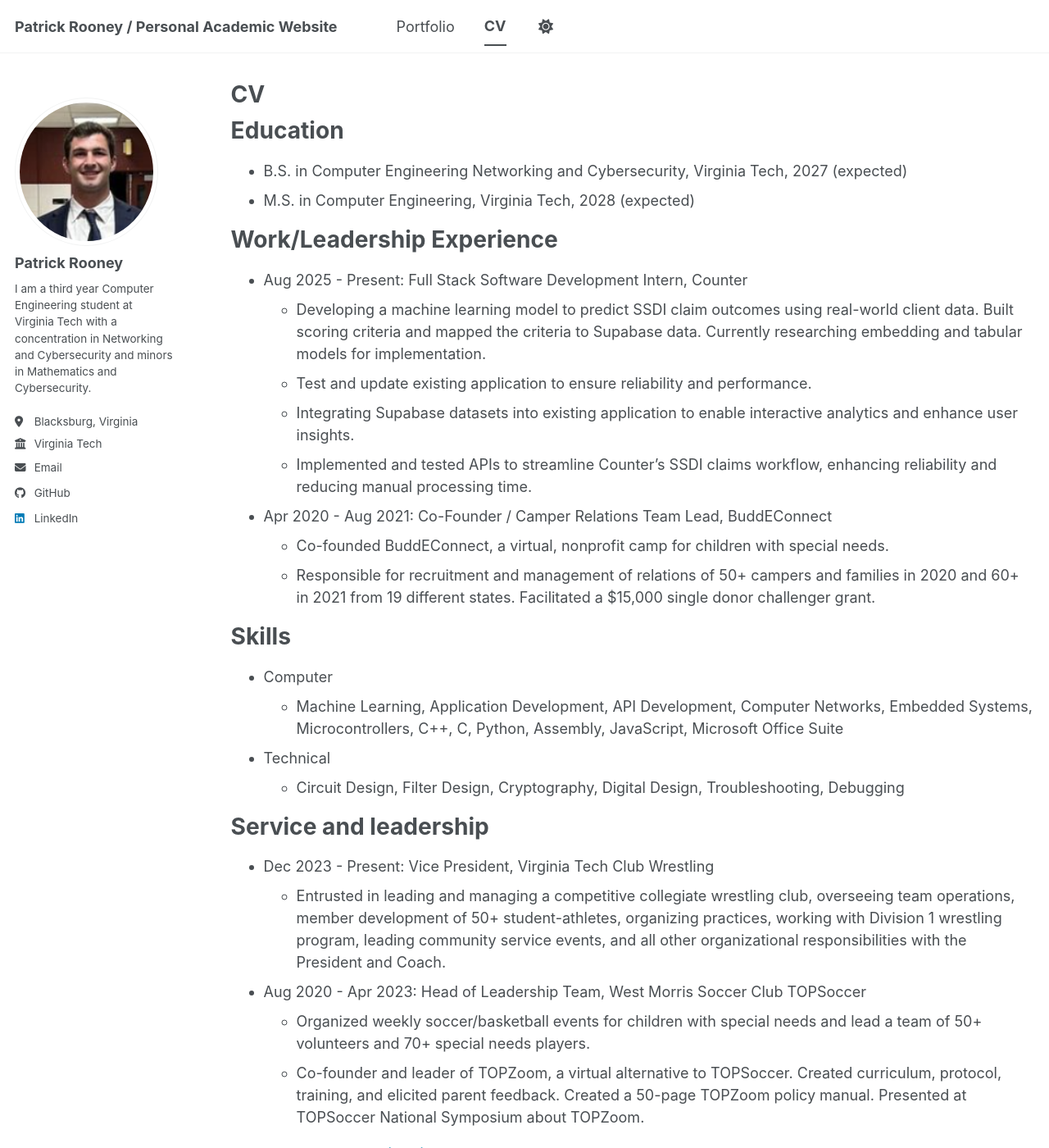
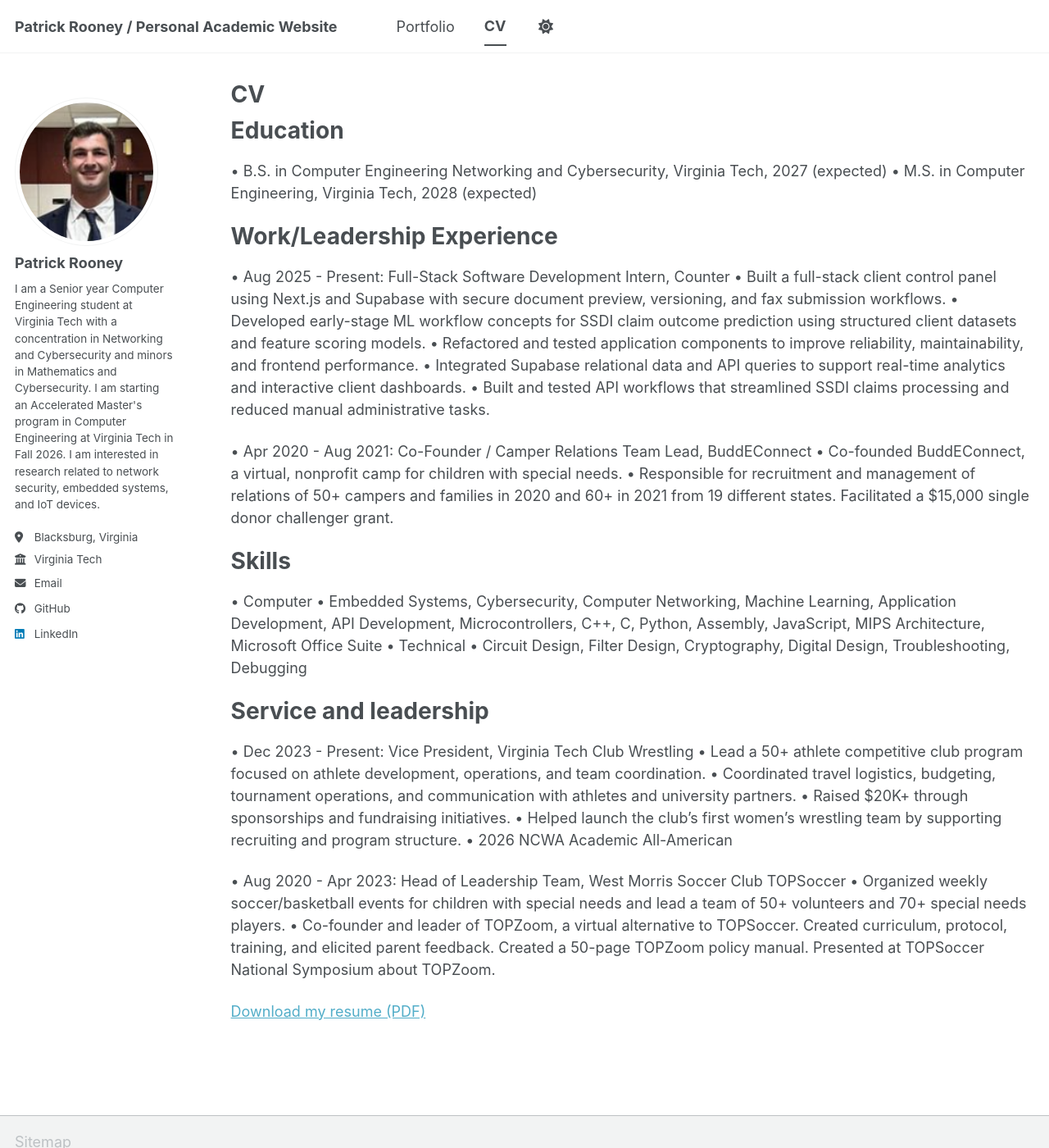
Before and after one commit to patrickrooney25/patrickrooney25.github.io, a Jekyll site: the page built from _pages/cv.md, in a window 1280 px wide and 1400 px high. Shown: the whole window at 82% size. Built offline with Jekyll 4.4.1, drawn with Linux system fonts in a browser that asks for light colours; a script bundle is joined from its source files by our own code; library files that are not in the unit come from our copies.

Commit message:
Updated to current information

```diff
--- a/_config.yml
+++ b/_config.yml
@@ -26,9 +26,11 @@ author:
   avatar           : "Headshot.png"
   name             : "Patrick Rooney"
   pronouns         : # example: "she/her"
-  bio              : "I am a third year Computer Engineering student at Virginia Tech with a
+  bio              : "I am a Senior year Computer Engineering student at Virginia Tech with a
                       concentration in Networking and Cybersecurity and minors in Mathematics
-                      and Cybersecurity."
+                      and Cybersecurity. I am starting an Accelerated Master's program in Computer
+                      Engineering at Virginia Tech in Fall 2026. I am interested in research
+                      related to network security, embedded systems, and IoT devices."
   location         : "Blacksburg, Virginia"
   employer         : "Virginia Tech"
   uri              : # URL
--- a/_pages/cv.md
+++ b/_pages/cv.md
@@ -11,42 +11,42 @@ redirect_from:
 
 Education
 ======
-* B.S. in Computer Engineering Networking and Cybersecurity, Virginia Tech, 2027 (expected)
-* M.S. in Computer Engineering, Virginia Tech, 2028 (expected)
+• B.S. in Computer Engineering Networking and Cybersecurity, Virginia Tech, 2027 (expected)
+• M.S. in Computer Engineering, Virginia Tech, 2028 (expected)
 
 Work/Leadership Experience
 ======
-* Aug 2025 - Present: Full Stack Software Development Intern, Counter
-  * Developing a machine learning model to predict SSDI claim outcomes using real-world client data. Built scoring criteria and
-  mapped the criteria to Supabase data. Currently researching embedding and tabular models for implementation.
-  * Test and update existing application to ensure reliability and performance.
-  * Integrating Supabase datasets into existing application to enable interactive analytics and enhance user insights.
-  * Implemented and tested APIs to streamline Counter's SSDI claims workflow, enhancing reliability and reducing manual
-  processing time.
+• Aug 2025 - Present: Full-Stack Software Development Intern, Counter
+  • Built a full-stack client control panel using Next.js and Supabase with secure document preview, versioning, and fax submission workflows.
+  • Developed early-stage ML workflow concepts for SSDI claim outcome prediction using structured client datasets and feature scoring models.
+  • Refactored and tested application components to improve reliability, maintainability, and frontend performance.
+  • Integrated Supabase relational data and API queries to support real-time analytics and interactive client dashboards.
+  • Built and tested API workflows that streamlined SSDI claims processing and reduced manual administrative tasks.
 
-* Apr 2020 - Aug 2021: Co-Founder / Camper Relations Team Lead, BuddEConnect
-  * Co-founded BuddEConnect, a virtual, nonprofit camp for children with special needs.
-  * Responsible for recruitment and management of relations of 50+ campers and families in 2020 and 60+ in 2021 from 19 different
-  states. Facilitated a $15,000 single donor challenger grant.
+• Apr 2020 - Aug 2021: Co-Founder / Camper Relations Team Lead, BuddEConnect
+  • Co-founded BuddEConnect, a virtual, nonprofit camp for children with special needs.
+  • Responsible for recruitment and management of relations of 50+ campers and families in 2020 and 60+ in 2021 from 19 different states. Facilitated a $15,000 single donor challenger grant.
 
 Skills
 ======
-* Computer
-  *  Machine Learning, Application Development, API Development, Computer Networks, Embedded Systems, Microcontrollers, C++, C, Python, Assembly, JavaScript, Microsoft Office Suite
-* Technical
-  * Circuit Design, Filter Design, Cryptography, Digital Design, Troubleshooting, Debugging
+• Computer
+  • Embedded Systems, Cybersecurity, Computer Networking, Machine Learning, Application Development, API Development, Microcontrollers, C++, C, Python, Assembly, JavaScript, MIPS Architecture, Microsoft Office Suite
+• Technical
+  • Circuit Design, Filter Design, Cryptography, Digital Design, Troubleshooting, Debugging
 
 Service and leadership
 ======
-* Dec 2023 - Present: Vice President, Virginia Tech Club Wrestling
-  * Entrusted in leading and managing a competitive collegiate wrestling club, overseeing team operations, member development of
-  50+ student-athletes, organizing practices, working with Division 1 wrestling program, leading community service events, and all
-  other organizational responsibilities with the President and Coach.
+• Dec 2023 - Present: Vice President, Virginia Tech Club Wrestling
+  • Lead a 50+ athlete competitive club program focused on athlete development, operations, and team coordination.
+  • Coordinated travel logistics, budgeting, tournament operations, and communication with athletes and university partners.
+  • Raised $20K+ through sponsorships and fundraising initiatives.
+  • Helped launch the club’s first women’s wrestling team by supporting recruiting and program structure.
+  • 2026 NCWA Academic All-American
 
-* Aug 2020 - Apr 2023: Head of Leadership Team, West Morris Soccer Club TOPSoccer
-  * Organized weekly soccer/basketball events for children with special needs and lead a team of 50+ volunteers and 70+ special
+• Aug 2020 - Apr 2023: Head of Leadership Team, West Morris Soccer Club TOPSoccer
+  • Organized weekly soccer/basketball events for children with special needs and lead a team of 50+ volunteers and 70+ special
   needs players.
-  * Co-founder and leader of TOPZoom, a virtual alternative to TOPSoccer. Created curriculum, protocol, training, and elicited
+  • Co-founder and leader of TOPZoom, a virtual alternative to TOPSoccer. Created curriculum, protocol, training, and elicited
   parent feedback. Created a 50-page TOPZoom policy manual. Presented at TOPSoccer National Symposium about TOPZoom.
 
 <p>
```
Also changed, not shown: _pages/about.md (+4 -2 lines).
